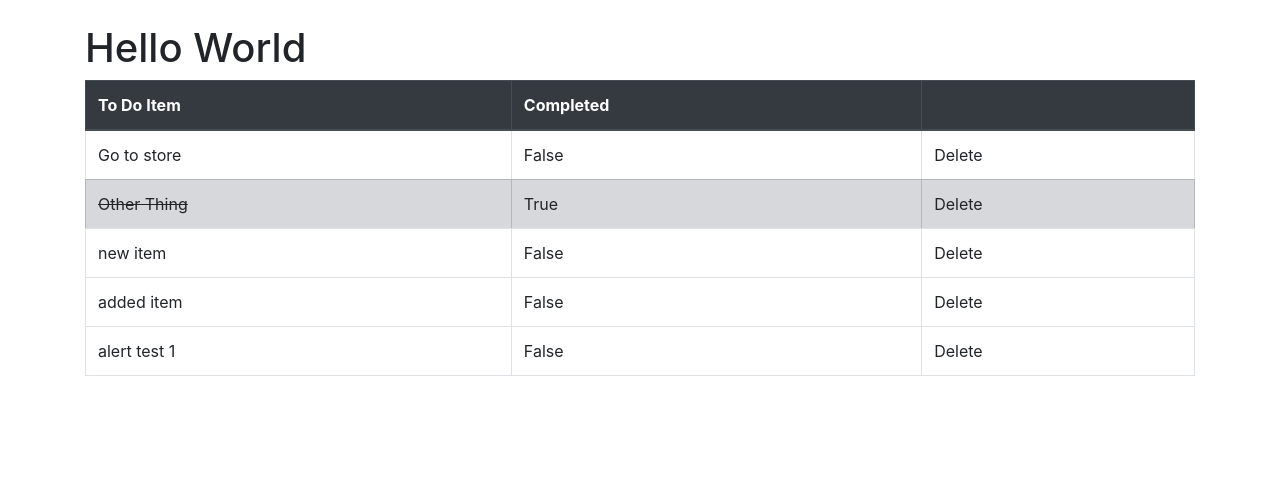
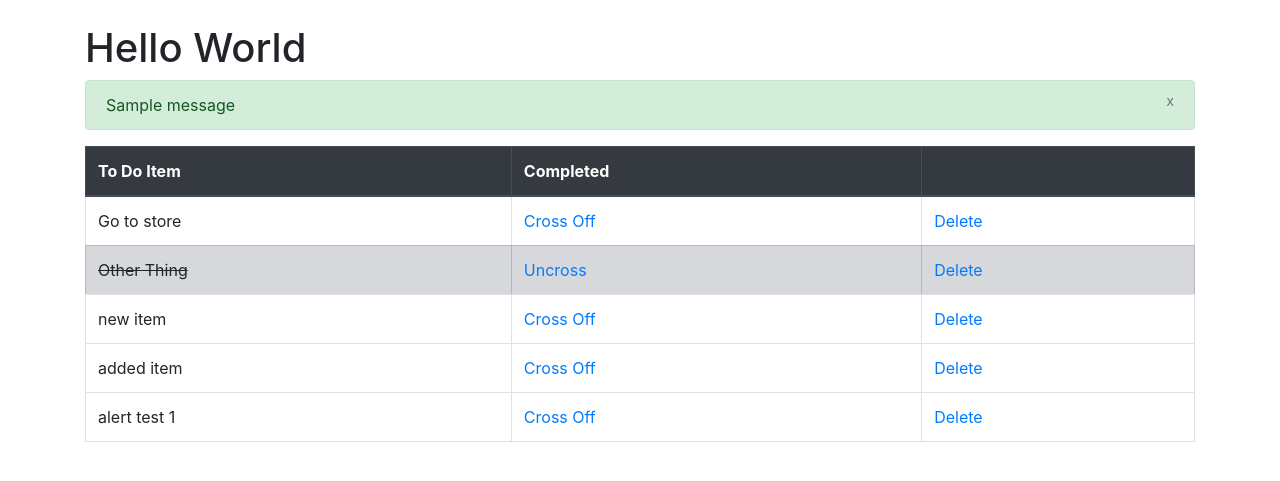
Before and after one commit to tdslivensky/DjangoToDo, a Django app: page / in a window 1280 px wide. Shown: the part 56-537 px from the top of the page. Run offline with Django 3.2, Linux system fonts and the light colour scheme; data comes from the database, SQL or seed files in the repository; both versions use the stored data as it was after the commit; one stand-in notice (Sample message) is shown; some libraries are stand-ins or nearby versions.

Commit message:
add delete and cross off list

```diff
--- a/ToDo/ToDoList/templates/base.html
+++ b/ToDo/ToDoList/templates/base.html
@@ -26,8 +26,9 @@
         <a class="nav-link" href="{% url 'about' %}">About</a>
       </li>
     </ul>
-    <form class="form-inline my-2 my-lg-0">
-      <input class="form-control mr-sm-2" type="search" placeholder="To-Do Item" aria-label="To-Do Item">
+    <form class="form-inline my-2 my-lg-0" method="POST">
+    	{% csrf_token %}
+      <input class="form-control mr-sm-2" type="search" placeholder="To-Do Item" aria-label="To-Do Item" name="item">
       <button class="btn btn-outline-success my-2 my-sm-0" type="submit">Add</button>
     </form>
   </div>
--- a/ToDo/ToDoList/templates/home.html
+++ b/ToDo/ToDoList/templates/home.html
@@ -1,6 +1,17 @@
 {% extends 'base.html' %}
 {% block content %}
 <h1> Hello World </h1>
+{% if messages %}
+	{% for message in messages %}
+		<div class="alert alert-success alert-dismissable" role="alert">
+  			<button class="close" data-dismiss="alert">
+  				<small><sup>x</sup></small>
+  			</button>
+  			{{ message }}
+		</div>
+	{% endfor %}
+{% endif %}
+
 	{% if all_items %}
 		<table class="table table-bordered">
 			<thead class = "thead-dark">
@@ -14,14 +25,14 @@
 		 		{% if i.completed %}
 				 <tr class = "table-secondary">
 				 		<td class = "striker"> {{i.item}}</td>
-				 		<td>{{i.completed}}</td>
-				 		<td>Delete</td>
+				 		<td><a href="{% url 'crossOff' i.id %}">Uncross</a></td>
+				 		<td><a href="{% url 'delete' i.id %}">Delete</a></td>
 				 	<tr>
 				 {% else %}
 				 	<tr>
 				 		<td> {{i.item}}</td>
-				 		<td>{{i.completed}}</td>
-				 		<td>Delete</td>
+				 		<td><a href="{% url 'crossOff' i.id %}">Cross Off</a></td>
+				 		<td><a href="{% url 'delete' i.id %}">Delete</a></td>
 				 	<tr>
 			 	{% endif %}
 		 {% endfor %}
--- a/ToDo/ToDoList/urls.py
+++ b/ToDo/ToDoList/urls.py
@@ -4,4 +4,6 @@ from . import views
 urlpatterns = [
     path('', views.home, name='home'),
     path('about/', views.about, name='about'),
+    path('delete/<list_id>', views.delete, name='delete'),
+    path('crossOff/<list_id>', views.crossOff, name='crossOff'),
 ]
--- a/ToDo/ToDoList/views.py
+++ b/ToDo/ToDoList/views.py
@@ -1,12 +1,39 @@
-from django.shortcuts import render
+from django.shortcuts import render, redirect
+from django.http import HttpResponseRedirect
 from .models import List
+from .forms import ListForm
+from django.contrib import messages
 
 # Create your views here.
 
 def home(request):
-	allItems = List.objects.all
 
-	return render(request, 'home.html', {'all_items': allItems})
+	if request.method == 'POST':
+		form = ListForm(request.POST or None)
+		if form.is_valid():
+			form.save()
+			allItems = List.objects.all
+			messages.success(request,('the item has been added to the DataBase!'))
+			return render(request, 'home.html', {'all_items': allItems})
+	else:
+		allItems = List.objects.all
+		return render(request, 'home.html', {'all_items': allItems})
 
 def about(request):
 	return render(request, 'about.html', {})
+
+def delete(request, list_id):
+	item = List.objects.get(pk=list_id)
+	item.delete()
+	messages.success(request,('the item has been delete from the DataBase!'))
+	return redirect('home')
+
+def crossOff(request, list_id):
+	item = List.objects.get(pk=list_id)
+	if item.completed == True:
+		item.completed = False
+		item.save()
+	else:
+		item.completed = True
+		item.save()
+	return redirect('home')
```
Also changed, not shown: ToDo/ToDoList/forms.py (added, +7 -0 lines), ToDo/db.sqlite3.
